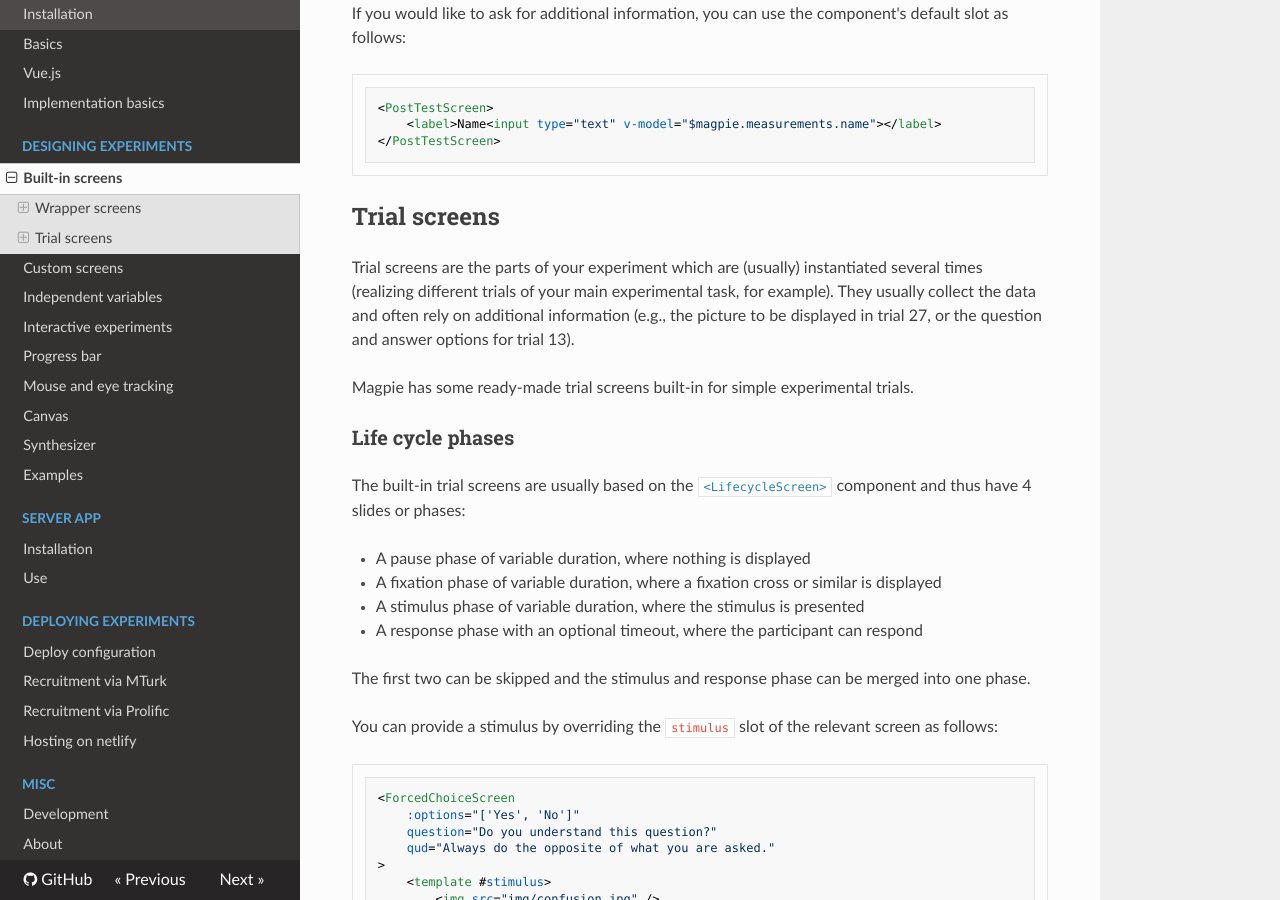
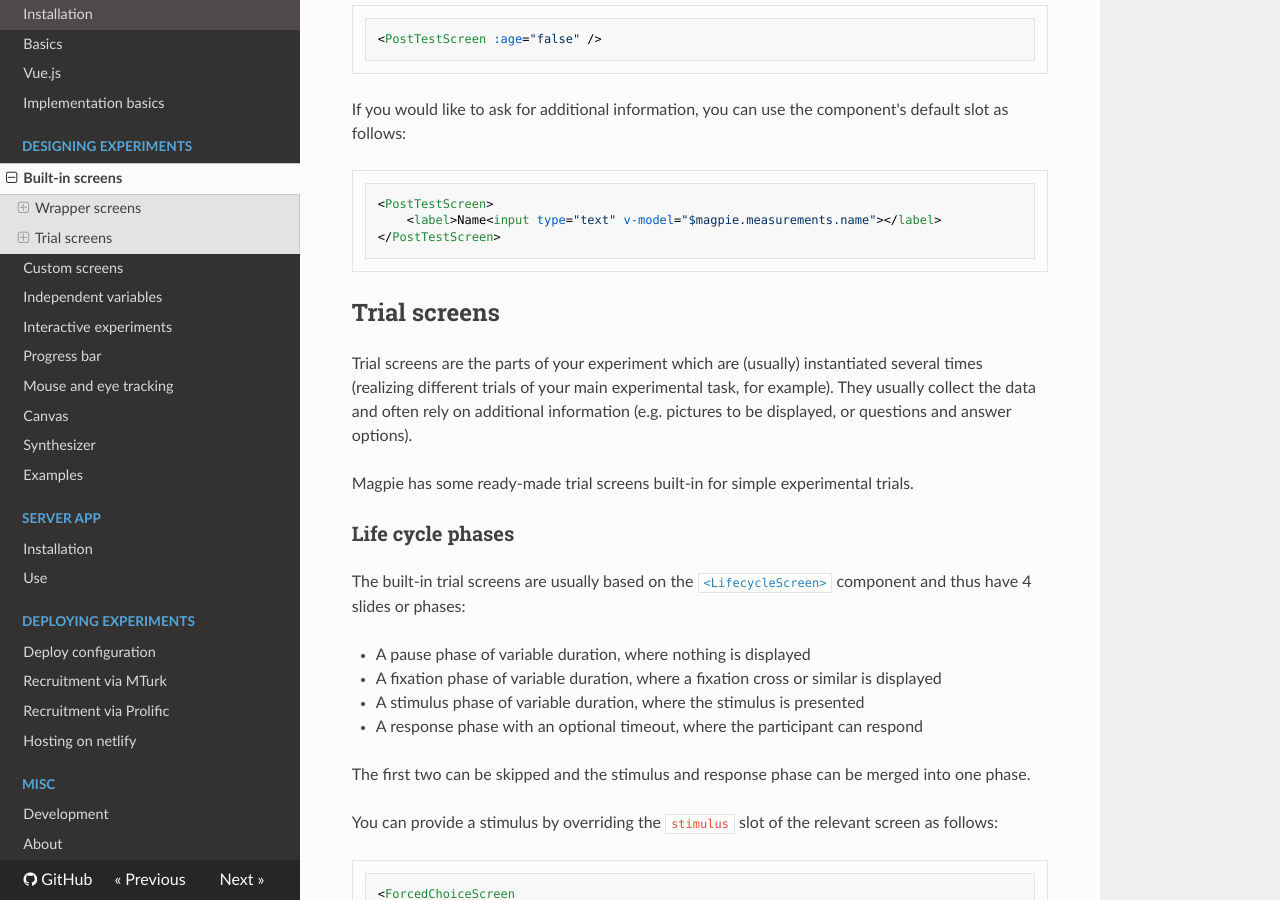
Before and after one commit to magpie-ea/magpie-v3-docs, an MkDocs documentation site: the page built from docs/01_designing_experiments/00_built-in_screens.md, in a window 1280 px wide and 900 px high, scrolled down 909 px. Built offline with MkDocs 1.6.1, drawn with Linux system fonts in a browser that asks for light colours; nearby versions of some CDN libraries; a script that is not in the unit is left out; some of the changed text lies outside the part shown.

Commit message:
Built-in screens: Small fixes and clarifications

```diff
--- a/docs/01_designing_experiments/00_built-in_screens.md
+++ b/docs/01_designing_experiments/00_built-in_screens.md
@@ -40,8 +42,7 @@
 ## Trial screens
 Trial screens are the parts of your experiment which are (usually) instantiated several times (realizing different
 trials of your main experimental task, for example). They usually collect the data and often rely on
-additional information (e.g., the picture to be displayed in trial 27, or the question and answer
-options for trial 13).
+additional information (e.g. pictures to be displayed, or questions and answer options).
 
 Magpie has some ready-made trial screens built-in for simple experimental trials.
 
```
Also changed, not shown: other parts of docs/01_designing_experiments/00_built-in_screens.md (+3 -1 lines).
